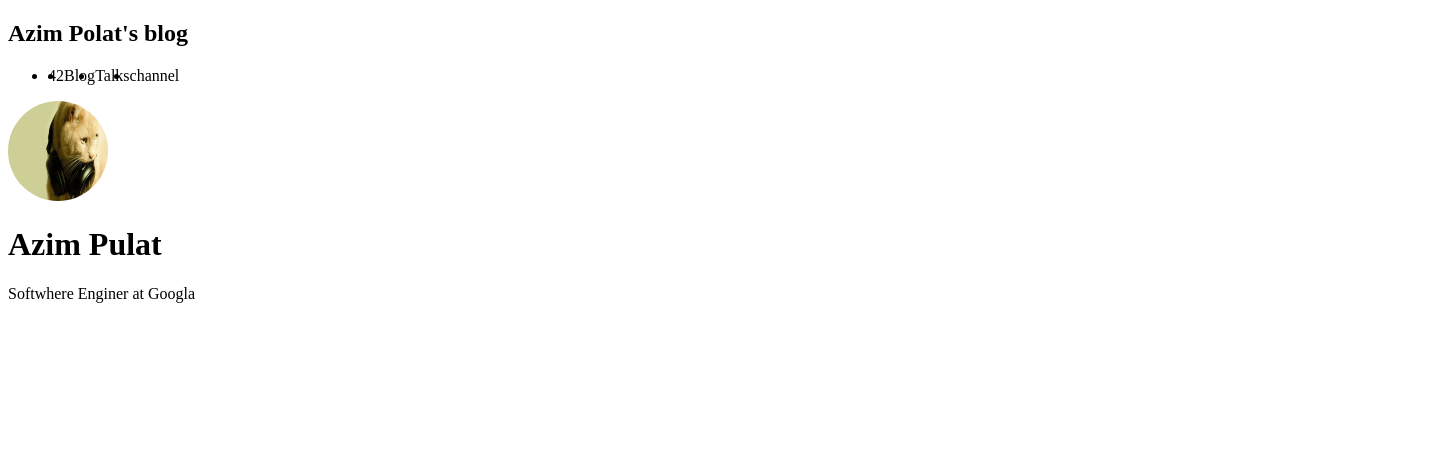
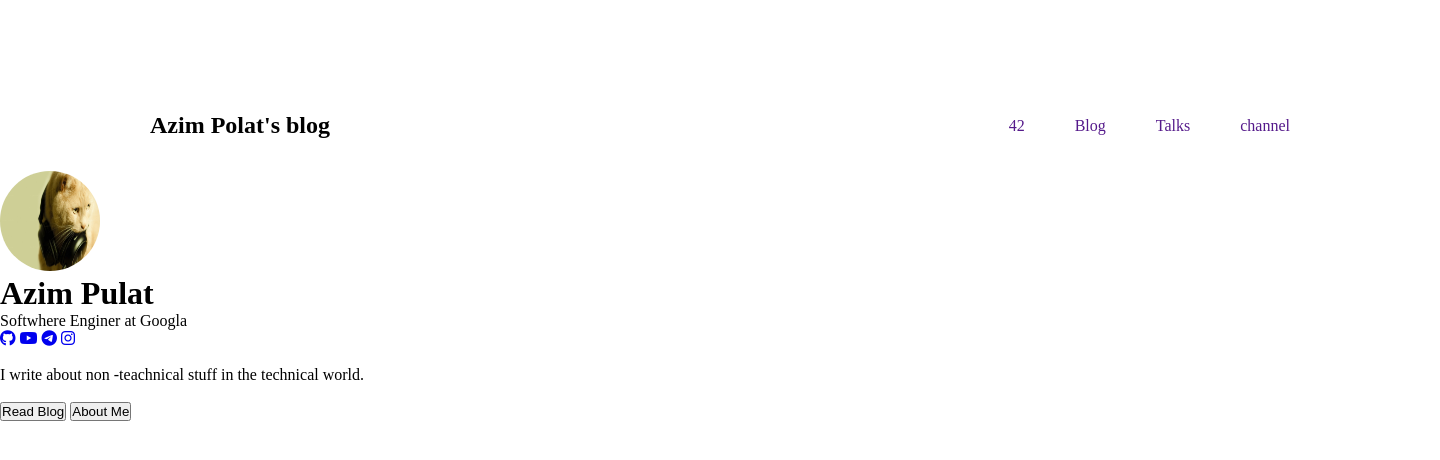
Before and after one commit to komila158/komila7.3, a plain HTML site: page index.html in a window 1280 px wide. Shown: the whole page, 1440 px wide, since content can reach past the window. Drawn offline with Linux system fonts and the light colour scheme.

Commit message:
nex file

```diff
--- a/index.html
+++ b/index.html
@@ -4,31 +4,57 @@
     <meta charset="UTF-8">
     <meta name="viewport" content="width=device-width, initial-scale=1.0">
     <title>Document</title>
+    <link rel="stylesheet" href="https://cdnjs.cloudflare.com/ajax/libs/font-awesome/6.7.2/css/all.min.css">
     <link rel="stylesheet" href="./main.css">
 </head>
 <body>
     <div class="container">
     <header>
         <nav class="nav">
-        <div class="container">
-        <div class="h1"><h1>Azim Polat's blog</h1></div>
+        <div class="container2">
+        <h1>Azim Polat's blog</h1>
+        </div>
         <ul class="ul-li-c">
-            <li class="li">42</li>
-            <li class="li">Blog</li>
-            <li class="li">Talks</li>
-            <li class="li">channel</li>
+            <li class="li"><a href="">42</a></li>
+            <li class="li"><a href="">Blog</a></li>
+            <li class="li"><a href="">Talks</a></li>
+            <li class="li"><a href="">channel</a></li>
         </ul>
     </nav>
   </header>
+  </div>
+  <div class="container1">
    <div class="box">
    </div>
    <div>
     <img src="./4. Кот с наушниками.jpg">
    </div>
    <div>
-    <h1>Azim Pulat</h1>
-    <p>Softwhere Enginer at Googla</p>
+    <h1 class="azim">Azim Pulat</h1>
+    <p class="Softwhere">Softwhere Enginer at Googla</p>
+    <div class="icon">
+           <p>
+            <a href="https://github.com/komila158">
+            <i class="fa-brands fa-github"></i>
+        </a>
+           <a href="https://www.youtube.com/">
+             <i class="fa-brands fa-youtube"></i>
+            </a>
+            <a href="#"><i class="fa-brands fa-telegram"></i></a>
+            <a href="#"><i class="fa-brands fa-instagram"></i></a>
+        </p>
+
+    </div>
+
    </div>
         </div>
+        <br>
+        <div>
+            <p class="pf">I write about non -teachnical stuff in the technical world.</p>
+            <br>
+            <button class="tugma1">Read Blog</button>
+            <button class="tugma1">About Me</button>
+        </div>
+    </div>
 </body>
 </html>
--- a/main.css
+++ b/main.css
@@ -1,16 +1,45 @@
-.header{
-    width: 100%;
-    height: 50px;
+*{
+    margin: 0;
+    padding: 0;
+    box-sizing: border-box;
+    text-decoration: none;
+    list-style: none;
+}
+.container{
+    width: 1440px;
+    margin: auto;
+    padding: 0 150px;
+}
+.nav{
     display: flex;
-    justify-content: center;
+    justify-content: space-between;
+    align-items: center;
+    padding: 32px 0
 }
-img{
-    height: 100px;
-    width: 100px;
-    border-radius: 50%;
+.container2{
+    display: flex;
+    gap: 15px;
+    align-items: center;
 }
 .ul-li-c{
     display: flex;
-    flex-wrap: wrap;
-
+    gap: 50px;
+    justify-content: flex-end;
+    align-items: center;
 }
+img{
+    width: 100px;
+    height: 100px;
+    border-radius: 50%;
+}
+.container{
+    width: 1440px;
+    margin: auto;
+    padding: 0 150px;
+    margin-top: 80px;
+}
+.box{
+    display: flex;
+    align-items: center;
+    gap: 10px;
+}
```
